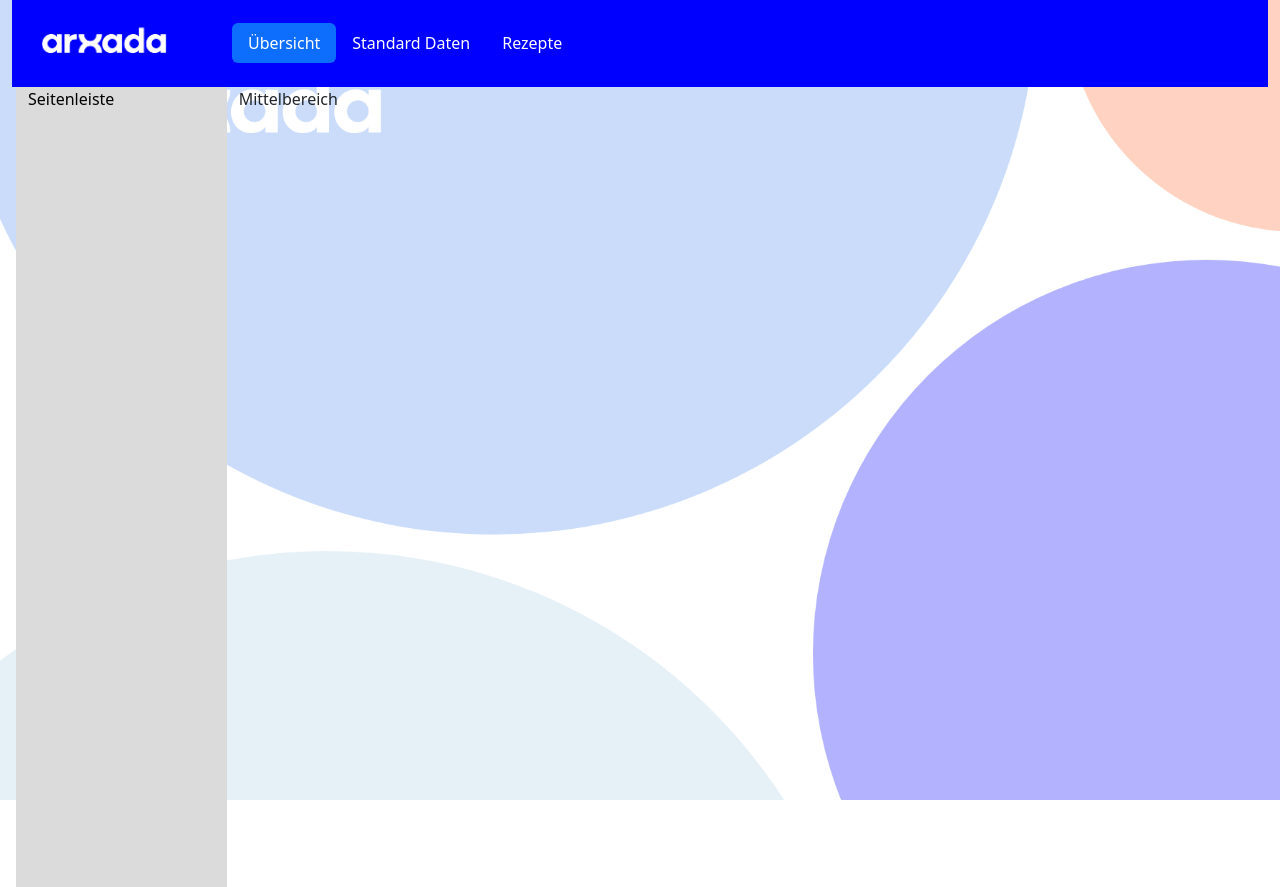
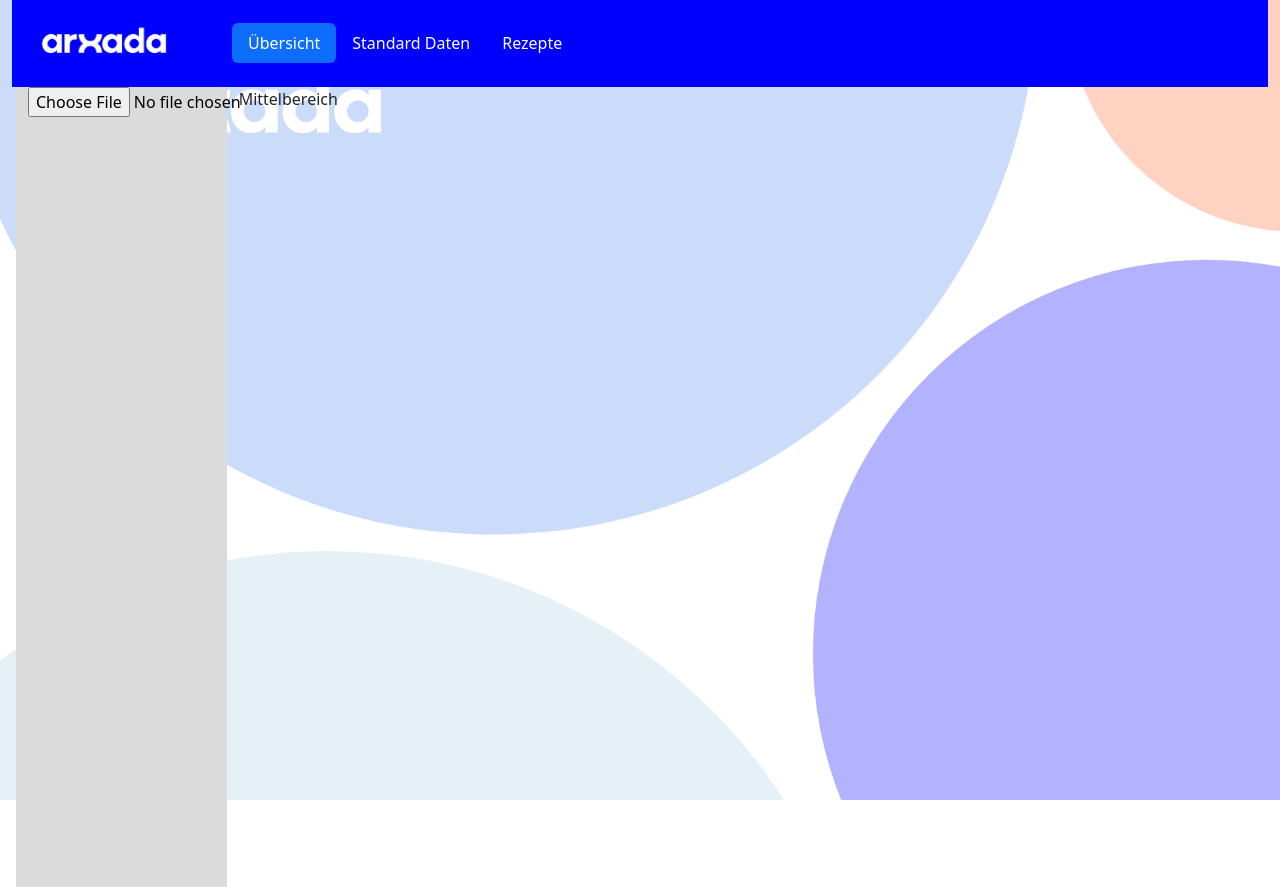
Before and after one commit to schlucht/deltadoku, a Vue app in the folder frontend/: page / in a window 1280 px wide. Built offline with nearby package versions, Linux system fonts and the light colour scheme.

Commit message:
Load file in HTML

```diff
--- a/frontend/src/components/FhxFileLoad.vue
+++ b/frontend/src/components/FhxFileLoad.vue
@@ -1,16 +1,26 @@
 <template>
   <div>
-    <form>
-        <input @change="laodFile" type="file" ref="file">
-    </form>
+
+        <input @change="loadFile($event)" type="file">
+
   </div>
 </template>
 
-<script>
-    function loadFile() {
-        const formData = new FormData()
-        console.log(formData)
+<script setup>
+
+
+  const loadFile = (e) => {
+    let file = e.target.files[0]
+    console.log(file)
+    const rf = new FileReader()
+    rf.readAsText(file)
+
+    rf.onload = function() {
+      console.log(rf.result)
     }
+
+  }
+
 </script>
 
 <style>
--- a/frontend/src/views/HomeView.vue
+++ b/frontend/src/views/HomeView.vue
@@ -1,7 +1,7 @@
 <template>
   <div class="row ms-1">
     <div class="col-md-2 ots-gray vh-100">
-      Seitenleiste
+      <FhxFileLoad />
     </div>
     <div class="col-md-10 vh-100">
       Mittelbereich
@@ -10,6 +10,6 @@
 </template>
 
 <script setup>
-// @ is an alias to /src
+import FhxFileLoad from '@/components/FhxFileLoad.vue'
 
 </script>
```
Also changed, not shown: 1 other file (tests, documents, lock files or other folders).
